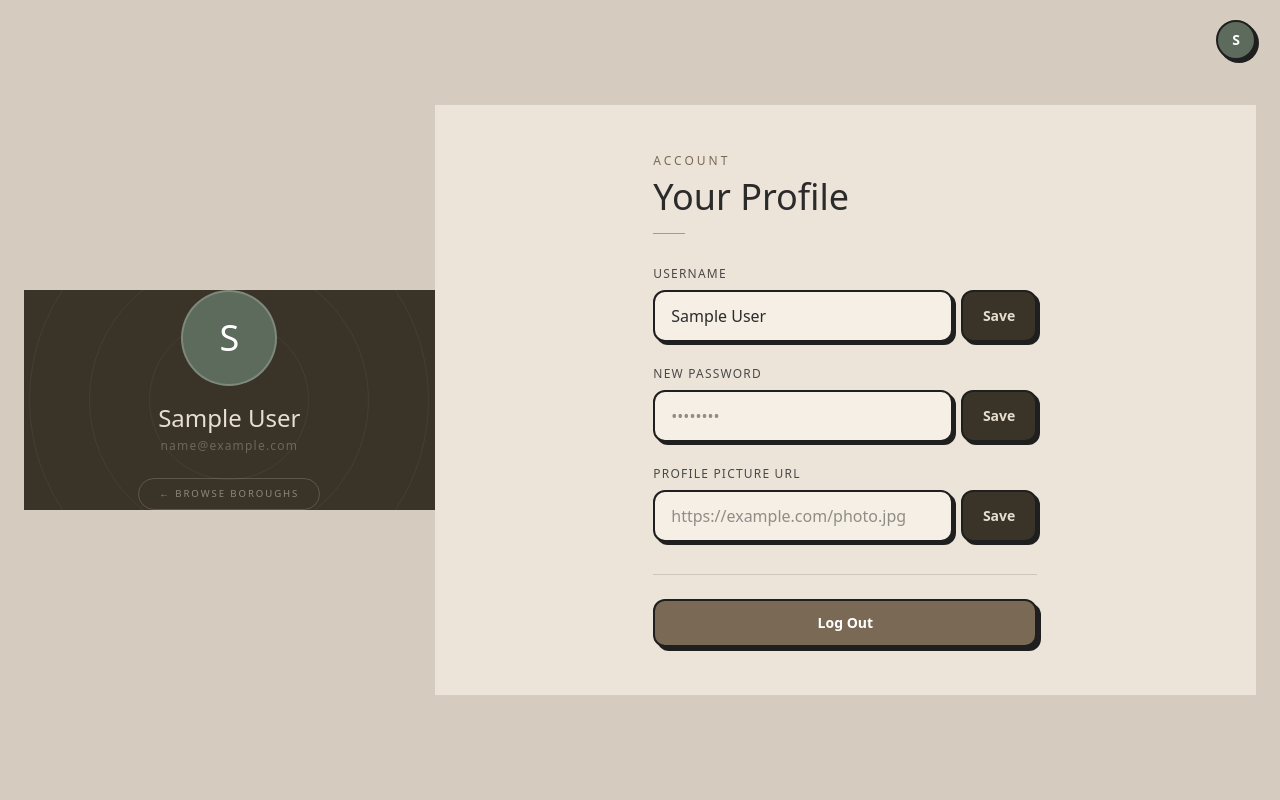
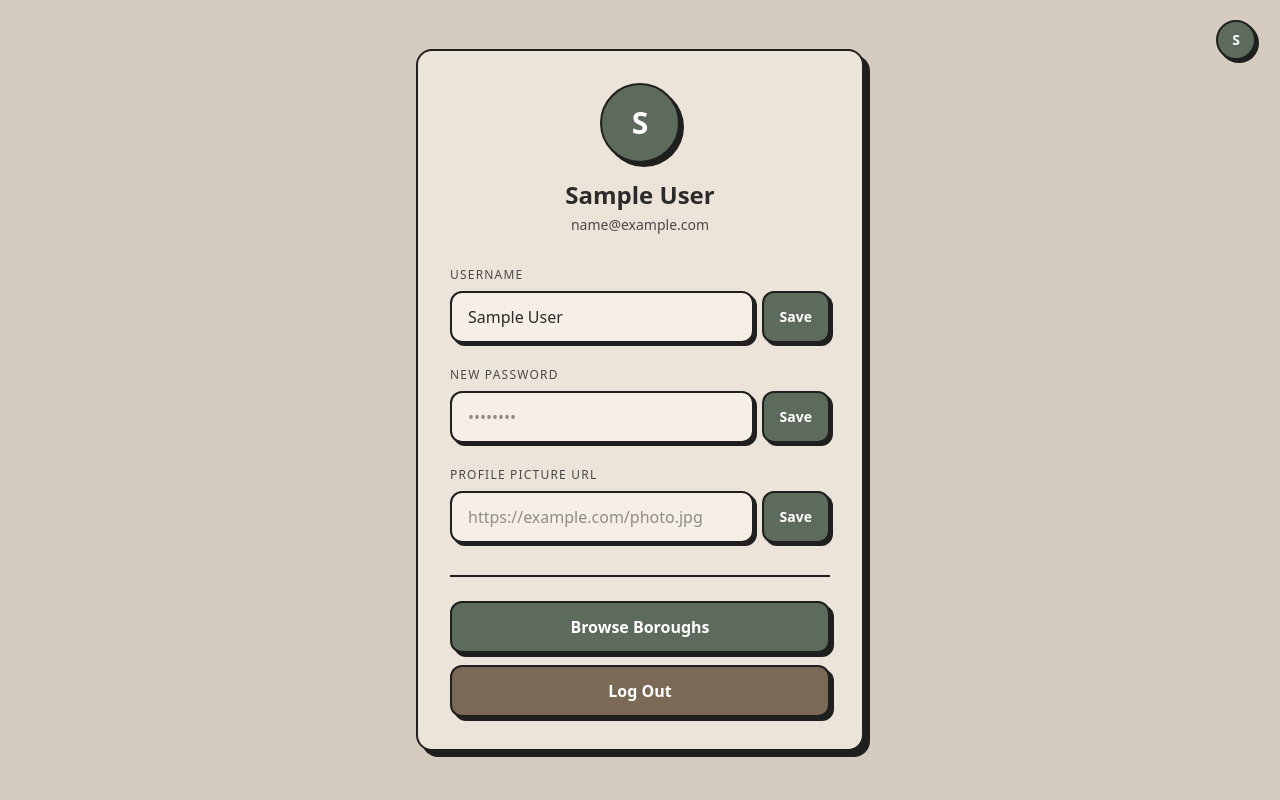
Before and after one commit to Brooklyn-STEAM/10048-Promoting-Affordable-Exploration-Through-Innovative-Interfaces, a Flask app: page /profile in a window 1280 px wide. Run offline with Flask 3, Linux system fonts and the light colour scheme; the visitor is signed in with stand-in values (Sample User, id 1); data that the repository does not hold is empty.

Commit message:
Revert "userprofileedit1 (#52)"
This reverts commit 0ae5ba9fade188b3ca06378f0ee8f769333f06fc.

```diff
--- a/templates/profile.html.jinja
+++ b/templates/profile.html.jinja
@@ -11,76 +11,43 @@
 <link rel="icon" type="image/x-icon" href="/static/images/Hidden Gemsiiii.ico">
 {% include '_nav.html.jinja' %}
 
+<div class="bg-[#ece4d8] w-full max-w-md rounded-2xl p-8 border-2 border-[#1f1f1f] shadow-[6px_6px_0px_#1f1f1f]">
 
-<div class="w-1/3 h-full bg-[#3a3328] flex flex-col items-center justify-center relative overflow-hidden flex-shrink-0">
-  <!-- rings -->
-  <div class="absolute w-[400px] h-[400px] rounded-full border border-white/5"></div>
-  <div class="absolute w-[280px] h-[280px] rounded-full border border-white/5"></div>
-  <div class="absolute w-[160px] h-[160px] rounded-full border border-white/5"></div>
-
-  <!-- avatar -->
-  <div class="z-10 flex flex-col items-center gap-4">
+  <div class="flex flex-col items-center mb-8">
     {% if current_user.profile_picture %}
       <img src="{{ current_user.profile_picture }}"
-           class="w-24 h-24 rounded-full object-cover border-2 border-white/20"
+           class="w-20 h-20 rounded-full object-cover border-2 border-[#1f1f1f] shadow-[4px_4px_0px_#1f1f1f] mb-4"
            onerror="this.style.display='none'; this.nextElementSibling.style.display='flex';">
-      <div class="w-24 h-24 rounded-full bg-[#5c6b5c] items-center justify-center border-2 border-white/20" style="display:none;">
-        <span class="text-white text-4xl font-light">{{ current_user.name[0] | upper }}</span>
+      <div class="w-20 h-20 rounded-full bg-[#5c6b5c] items-center justify-center border-2 border-[#1f1f1f] shadow-[4px_4px_0px_#1f1f1f] mb-4" style="display:none;">
+        <span class="text-white text-3xl font-bold">{{ current_user.name[0] | upper }}</span>
       </div>
     {% else %}
-      <div class="w-24 h-24 rounded-full bg-[#5c6b5c] flex items-center justify-center border-2 border-white/20">
-        <span class="text-white text-4xl font-light">{{ current_user.name[0] | upper }}</span>
+      <div class="w-20 h-20 rounded-full bg-[#5c6b5c] flex items-center justify-center border-2 border-[#1f1f1f] shadow-[4px_4px_0px_#1f1f1f] mb-4">
+        <span class="text-white text-3xl font-bold">{{ current_user.name[0] | upper }}</span>
       </div>
     {% endif %}
-
-    <div class="text-center">
-      <p class="serif text-[#e8ded0] text-2xl font-light">{{ current_user.name }}</p>
-      <p class="text-[#e8ded0]/30 text-xs tracking-widest mt-1">{{ current_user.email }}</p>
+    <h2 class="text-2xl font-bold text-[#2b2b2b]">{{ current_user.name }}</h2>
+    <p class="text-[#4a4a4a] text-sm mt-1">{{ current_user.email }}</p>
   </div>
-
-    <a href="/browse" style="
-      display:inline-flex; align-items:center; gap:6px;
-      padding:8px 20px; border-radius:999px;
-      border:1px solid rgba(232,222,208,0.2);
-      color:rgba(232,222,208,0.5); font-size:0.6rem;
-      letter-spacing:0.2em; text-transform:uppercase;
-      text-decoration:none; transition:all 0.2s;
-      margin-top:8px;
-    " onmouseover="this.style.color='#e8ded0';this.style.borderColor='rgba(232,222,208,0.4)'"
-       onmouseout="this.style.color='rgba(232,222,208,0.5)';this.style.borderColor='rgba(232,222,208,0.2)'">
-      ← Browse Boroughs
-    </a>
-  </div>
-</div>
-
-
-<div class="flex-1 h-full bg-[#ece4d8] overflow-y-auto flex items-center justify-center p-12">
-  <div class="w-full max-w-sm">
-
-
-    <div class="mb-8">
-      <p class="text-xs tracking-[0.25em] uppercase text-[#7a6a55] mb-2">Account</p>
-      <h2 class="serif text-4xl font-light text-[#2b2b2b]">Your Profile</h2>
-      <div class="w-8 h-px bg-[#7a6a55] mt-4 opacity-60"></div>
-    </div>
-
 
   {% with messages = get_flashed_messages() %}
     {% if messages %}
       {% for message in messages %}
-          <div class="mb-5 px-4 py-3 rounded-xl bg-[#5c6b5c] text-white text-sm">{{ message }}</div>
+        <div class="mb-4 px-4 py-3 rounded-xl bg-[#5c6b5c] text-white text-sm border-2 border-[#1f1f1f]">
+          {{ message }}
+        </div>
       {% endfor %}
     {% endif %}
   {% endwith %}
 
 
   <form method="POST" action="/profile/update-username" class="mb-6">
-      <label class="block text-xs font-medium text-[#4a4a4a] uppercase tracking-widest mb-2">Username</label>
+    <p class="text-xs font-medium text-[#4a4a4a] uppercase tracking-widest mb-2">Username</p>
     <div class="flex gap-2">
       <input type="text" name="username" value="{{ current_user.name }}" required
-          class="flex-1 px-4 py-3 rounded-xl bg-[#f5efe6] border-2 border-[#1f1f1f] shadow-[3px_3px_0px_#1f1f1f] focus:outline-none text-[#2b2b2b] transition-all">
+        class="flex-1 px-4 py-3 rounded-xl bg-[#f5efe6] border-2 border-[#1f1f1f] focus:outline-none shadow-[3px_3px_0px_#1f1f1f] text-[#2b2b2b]">
       <button type="submit"
-          class="px-5 py-3 rounded-xl bg-[#3a3328] text-[#e8ded0] font-semibold border-2 border-[#1f1f1f] shadow-[3px_3px_0px_#1f1f1f] hover:translate-x-[2px] hover:translate-y-[2px] hover:shadow-none transition-all duration-150 text-sm">
+        class="px-4 py-3 rounded-xl bg-[#5c6b5c] text-white font-semibold border-2 border-[#1f1f1f] shadow-[3px_3px_0px_#1f1f1f] hover:translate-x-[2px] hover:translate-y-[2px] hover:shadow-none transition-all duration-150 text-sm">
         Save
       </button>
     </div>
@@ -88,42 +55,44 @@
 
 
   <form method="POST" action="/profile/update-password" class="mb-6">
-      <label class="block text-xs font-medium text-[#4a4a4a] uppercase tracking-widest mb-2">New Password</label>
+    <p class="text-xs font-medium text-[#4a4a4a] uppercase tracking-widest mb-2">New Password</p>
     <div class="flex gap-2">
       <input type="password" name="password" placeholder="••••••••" required minlength="8"
-          class="flex-1 px-4 py-3 rounded-xl bg-[#f5efe6] border-2 border-[#1f1f1f] shadow-[3px_3px_0px_#1f1f1f] focus:outline-none text-[#2b2b2b] transition-all">
+        class="flex-1 px-4 py-3 rounded-xl bg-[#f5efe6] border-2 border-[#1f1f1f] focus:outline-none shadow-[3px_3px_0px_#1f1f1f] text-[#2b2b2b]">
       <button type="submit"
-          class="px-5 py-3 rounded-xl bg-[#3a3328] text-[#e8ded0] font-semibold border-2 border-[#1f1f1f] shadow-[3px_3px_0px_#1f1f1f] hover:translate-x-[2px] hover:translate-y-[2px] hover:shadow-none transition-all duration-150 text-sm">
+        class="px-4 py-3 rounded-xl bg-[#5c6b5c] text-white font-semibold border-2 border-[#1f1f1f] shadow-[3px_3px_0px_#1f1f1f] hover:translate-x-[2px] hover:translate-y-[2px] hover:shadow-none transition-all duration-150 text-sm">
+        Save
+      </button>
+    </div>
+  </form>
+
+  <form method="POST" action="/profile/update-picture" class="mb-8">
+    <p class="text-xs font-medium text-[#4a4a4a] uppercase tracking-widest mb-2">Profile Picture URL</p>
+    <div class="flex gap-2">
+      <input type="url" name="picture_url" placeholder="https://example.com/photo.jpg"
+             value="{{ current_user.profile_picture or '' }}"
+        class="flex-1 px-4 py-3 rounded-xl bg-[#f5efe6] border-2 border-[#1f1f1f] focus:outline-none shadow-[3px_3px_0px_#1f1f1f] text-[#2b2b2b]">
+      <button type="submit"
+        class="px-4 py-3 rounded-xl bg-[#5c6b5c] text-white font-semibold border-2 border-[#1f1f1f] shadow-[3px_3px_0px_#1f1f1f] hover:translate-x-[2px] hover:translate-y-[2px] hover:shadow-none transition-all duration-150 text-sm">
         Save
       </button>
     </div>
   </form>
 
 
-    <form method="POST" action="/profile/update-picture" class="mb-8">
-      <label class="block text-xs font-medium text-[#4a4a4a] uppercase tracking-widest mb-2">Profile Picture URL</label>
-      <div class="flex gap-2">
-        <input type="url" name="picture_url" placeholder="https://example.com/photo.jpg"
-               value="{{ current_user.profile_picture or '' }}"
-          class="flex-1 px-4 py-3 rounded-xl bg-[#f5efe6] border-2 border-[#1f1f1f] shadow-[3px_3px_0px_#1f1f1f] focus:outline-none text-[#2b2b2b] transition-all">
-        <button type="submit"
-          class="px-5 py-3 rounded-xl bg-[#3a3328] text-[#e8ded0] font-semibold border-2 border-[#1f1f1f] shadow-[3px_3px_0px_#1f1f1f] hover:translate-x-[2px] hover:translate-y-[2px] hover:shadow-none transition-all duration-150 text-sm">
-          Save
-        </button>
-      </div>
-    </form>
+  <div class="border-t-2 border-[#1f1f1f] mb-6"></div>
 
-
-    <div class="border-t border-[#1f1f1f]/15 mb-6"></div>
-
-
+  <div class="space-y-3">
+    <a href="/browse"
+      class="block text-center w-full py-3 rounded-xl bg-[#5c6b5c] text-white font-semibold border-2 border-[#1f1f1f] shadow-[4px_4px_0px_#1f1f1f] hover:translate-x-[2px] hover:translate-y-[2px] hover:shadow-none transition-all duration-150">
+      Browse Boroughs
+    </a>
     <a href="/logout"
-      class="block text-center w-full py-3 rounded-xl bg-[#7a6a55] text-white font-semibold border-2 border-[#1f1f1f] shadow-[4px_4px_0px_#1f1f1f] hover:translate-x-[2px] hover:translate-y-[2px] hover:shadow-none transition-all duration-150 text-sm">
+      class="block text-center w-full py-3 rounded-xl bg-[#7a6a55] text-white font-semibold border-2 border-[#1f1f1f] shadow-[4px_4px_0px_#1f1f1f] hover:translate-x-[2px] hover:translate-y-[2px] hover:shadow-none transition-all duration-150">
       Log Out
     </a>
+  </div>
 
 </div>
-</div>
-
 </body>
 </html>
```
Also changed, not shown: 1 other file. Lines whose indentation alone changed are shown as unchanged.
